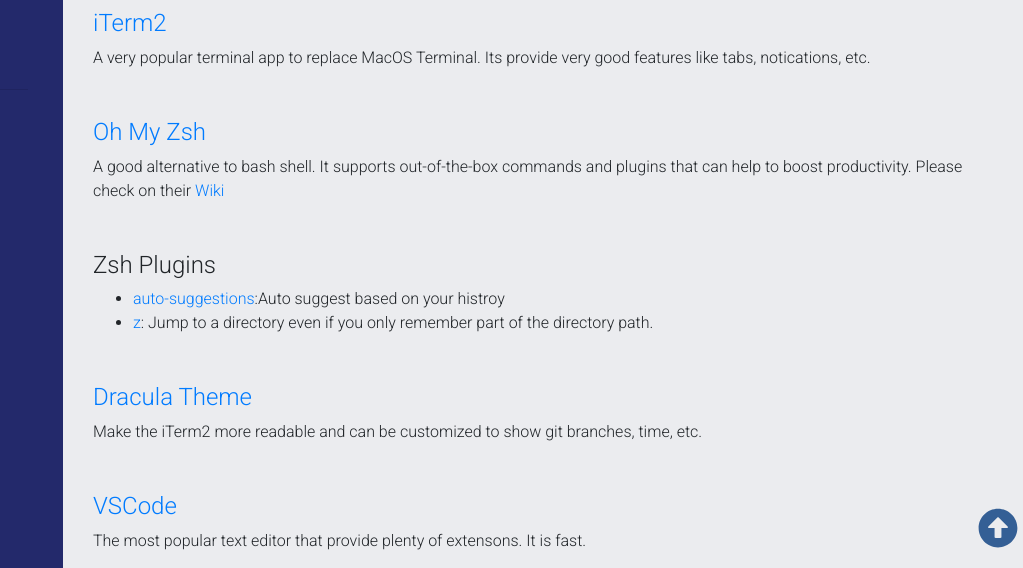
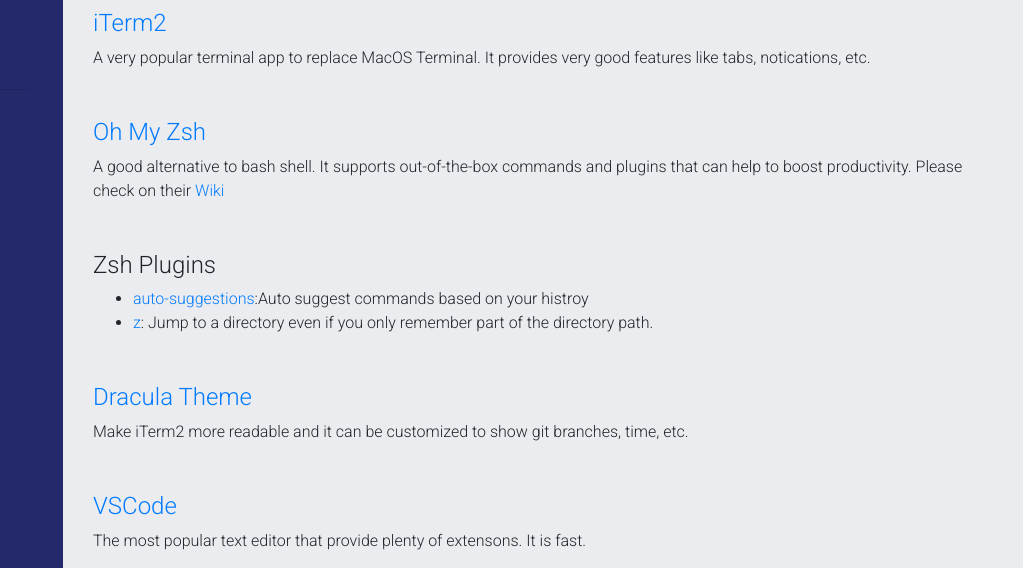
Before and after one commit to ryanchanplc/ryanchanplc.github.io, a Gatsby site: page /2020/2020-05-02-my-development-environment/ in a window 1280 px wide. Shown: the part 232-800 px from the top of the page, 257-1280 px from the left. Built offline with nearby package versions, Linux system fonts and the light colour scheme; Gatsby itself is replaced by a stand-in of ours.

Commit message:
back to top fix

```diff
--- a/src/components/BackToTop.js
+++ b/src/components/BackToTop.js
@@ -5,28 +5,27 @@
 
 config.autoAddCss = false
 export const BackToTop = () => {
-  const [showScroll, setShowScroll] = useState(false)
+  const [show, setShow] = useState(false)
   const scrollTop = () => {
     window.scrollTo({ top: 0, behavior: 'smooth' })
   }
+
   useEffect(() => {
-    const checkScrollTop = () => {
-      if (!showScroll && window.pageYOffset > 400) {
-        setShowScroll(true)
-      } else if (showScroll && window.pageYOffset <= 400) {
-        setShowScroll(false)
+    window.addEventListener('scroll', () => {
+      if (!show && window.pageYOffset > 400) {
+        setShow(true)
+      } else if (show && window.pageYOffset <= 400) {
+        setShow(false)
       }
-    }
-
-    window.addEventListener('scroll', checkScrollTop)
-  }, [])
+    })
+  }, [show])
 
   return (
     <FontAwesomeIcon
       icon={faArrowAltCircleUp}
       id="backToTop"
       onClick={scrollTop}
-      style={{ display: showScroll ? 'flex' : 'none' }}
+      style={{ display: show ? 'flex' : 'none' }}
     />
   )
 }
--- a/src/posts/2020/2020-05-02-my-development-environment/index.mdx
+++ b/src/posts/2020/2020-05-02-my-development-environment/index.mdx
@@ -7,18 +7,18 @@
 published: true
 ---
 #### [iTerm2](https://www.iterm2.com/)
-A very popular terminal app to replace MacOS Terminal. Its provide very good features like tabs, notications, etc.
+A very popular terminal app to replace MacOS Terminal. It provides very good features like tabs, notications, etc.
 
 #### [Oh My Zsh](https://ohmyz.sh/)
 A good alternative to bash shell. It supports out-of-the-box commands and plugins that can help to boost productivity.
 Please check on their [Wiki](https://github.com/ohmyzsh/ohmyzsh/wiki)
 
 #### Zsh Plugins
-* [auto-suggestions](https://github.com/zsh-users/zsh-autosuggestions):Auto suggest based on your histroy
+* [auto-suggestions](https://github.com/zsh-users/zsh-autosuggestions):Auto suggest commands based on your histroy
 * [z](https://github.com/agkozak/zsh-z): Jump to a directory even if you only remember part of the directory path.
 
 #### [Dracula Theme](https://draculatheme.com/iterm)
-Make the iTerm2 more readable and can be customized to show git branches, time, etc.
+Make iTerm2 more readable and it can be customized to show git branches, time, etc.
 
 #### [VSCode](https://code.visualstudio.com/)
 The most popular text editor that provide plenty of extensons. It is fast.
@@ -30,7 +30,7 @@
 * [Dracula Theme](https://draculatheme.com/visual-studio-code/): VSCode theme
 
 #### [TablePlus](https://tableplus.com/)
-A very lightweight and simple UI database management app. Free to use.
+A lightweight and simple UI database management app. Free to use.
 
 #### [Insonmia](https://insomnia.rest/)
 A API design tool and rest client(Like Postman). Free to use.
```
